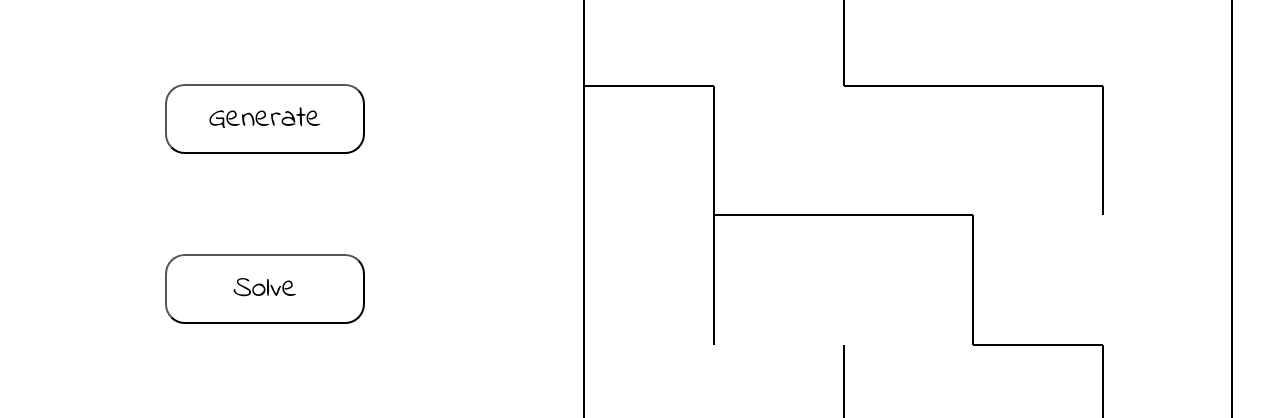
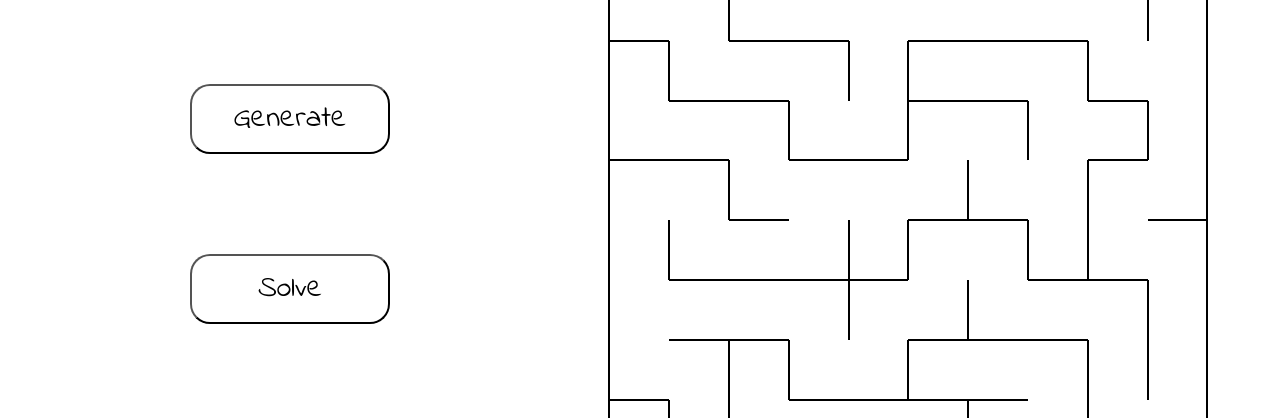
Before and after one commit to wyhong3103/maze-solver, a plain HTML site: page index.html in a window 1280 px wide. Shown: the part 83-501 px from the top of the page. Drawn offline with Linux system fonts and the light colour scheme.

Commit message:
Update maze sizes

```diff
--- a/script.js
+++ b/script.js
@@ -7,7 +7,7 @@ const size_n = document.querySelector(".size-n");
 let vis = [];
 let grid = [];
 let wall = [];
-let size = 5;
+let size = 10;
 
 function cell_generator(size){
     for(let i = 0; i < size; i++){
@@ -16,7 +16,7 @@ function cell_generator(size){
         let row_wall = [];
         for (let j = 0; j < size; j++){
             let cell = document.createElement("div");
-            cell.style.width = `${648/size}px`;
+            cell.style.width = `${598/size}px`;
             cell.style.height = cell.style.width;
             cell.classList.add("maze-cell");
             maze_container.appendChild(cell);
--- a/style.css
+++ b/style.css
@@ -27,8 +27,8 @@ body{
 .maze{
     display : flex;
     flex-wrap: wrap;
-    width : 650px;
-    height : 650px;
+    width : 600px;
+    height : 600px;
     border : 1px solid black;
 }
 .side-bar{
```
